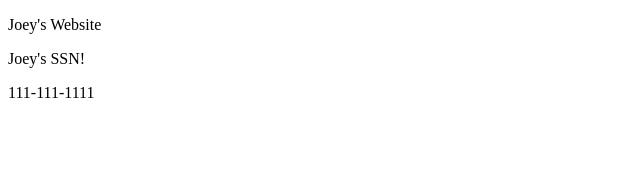
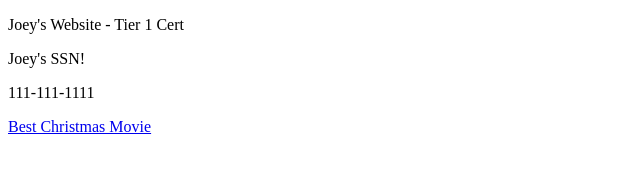
Before and after one commit to joey-heap/joey-heap.github.io, a plain HTML site: page index.html in a window 1280 px wide. Shown: the whole page, without its empty margins (0-640 px from the left). Drawn offline with Linux system fonts and the light colour scheme.

Commit message:
Update index.html

```diff
--- a/index.html
+++ b/index.html
@@ -12,13 +12,11 @@
 </head>
 <body>
 
-    <p>Joey's Website</p>
-    <div data-heap-redact-attributes='data-ssn'>
-         <div class="container">
-            <div data-heap-redact-text='true'>
-                <p id="field1" data-ssn="55555555"> Joey's SSN! </p>
-            </div>
-                <p id="field2" data-phone="111-111-1111"> 111-111-1111 </p>
+    <p>Joey's Website - Tier 1 Cert</p>
+         <div class="container" class="container2" data-secretmessage="drink your ovaltine">
+            <span><p id="field1" class="annies secret decoder ring" data-ssn="55555555" data-secretmessage2="crumby commercial"> Joey's SSN! </p>
+                  <p id="field2" data-phone="111-111-1111"> 111-111-1111 </p>
+                  <a href="https://www.rottentomatoes.com/m/1004151-christmas_story">Best Christmas Movie</a></span>
         </div>
     </div>
 
```
